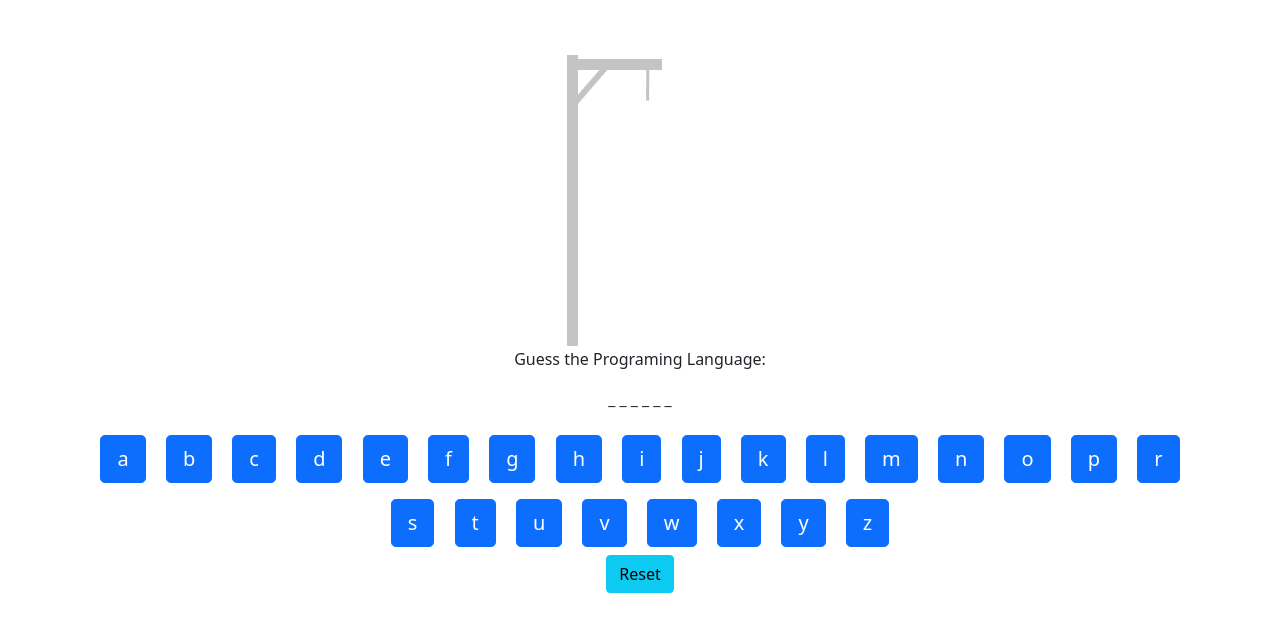
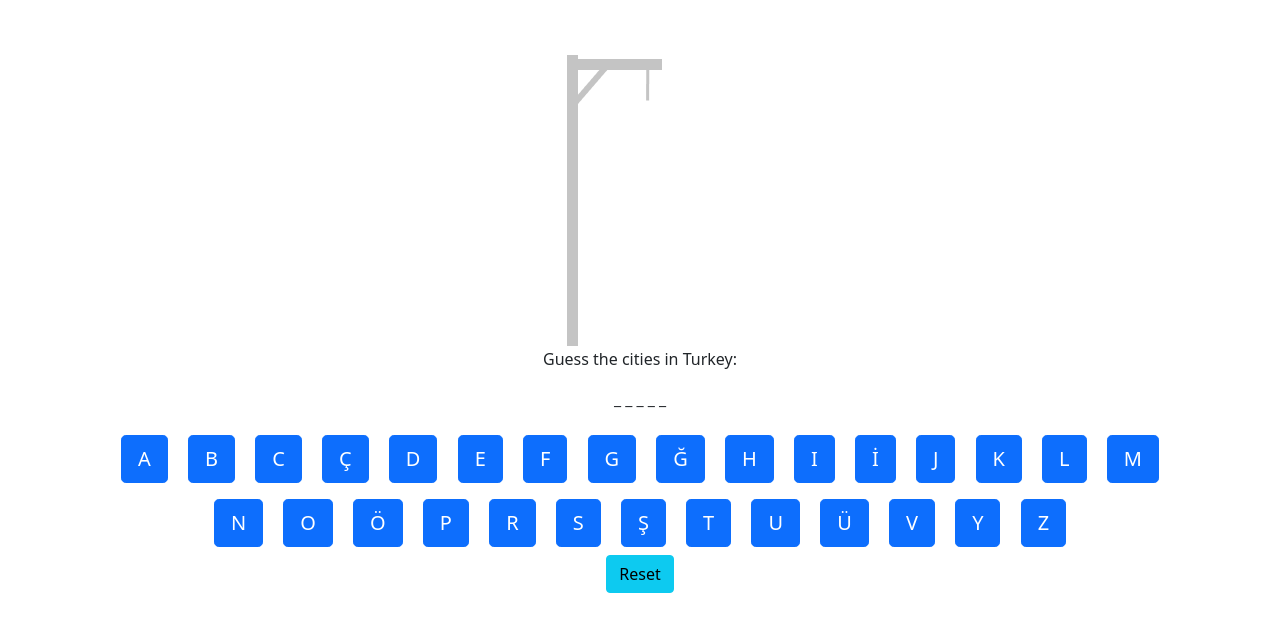
Before and after one commit to emrekesimemre/Hangman-project, a plain HTML site: page index.html in a window 1280 px wide. Shown: the part 83-714 px from the top of the page. Drawn offline with nearby package versions, Linux system fonts and the light colour scheme.

Commit message:
add cities

```diff
--- a/index.html
+++ b/index.html
@@ -8,19 +8,22 @@
       rel="stylesheet"
       href="https://cdn.jsdelivr.net/npm/bootstrap@5.1.3/dist/css/bootstrap.min.css"
     />
+    <script src="https://cdn.jsdelivr.net/npm/axios/dist/axios.min.js"></script>
     <title>Hangman</title>
   </head>
   <body>
     <div class="container">
       <h1 class="text-center">Hangman</h1>
-          <div class="float-right">Wrong Guesses: <span id="mistakes">0</span> of <span id="maxWrong"></span></div>
+      <div class="float-right">
+        Wrong Guesses: <span id="mistakes">0</span> of
+        <span id="maxWrong"></span>
+      </div>
       <div class="text-center">
-              <img id="hangmanPic" src="./image/0.jpg" alt="">
-              <p>Guess the Programing Language:</p>
+        <img id="hangmanPic" src="./image/0.jpg" alt="" />
+        <p>Guess the cities in Turkey:</p>
         <p id="wordSpotlight">The word be guessed goes here</p>
         <div id="keyboard"></div>
         <button class="btn btn-info" onclick="reset()">Reset</button>
-
       </div>
     </div>
     <script src="./js/hangman.js"></script>
--- a/js/hangman.js
+++ b/js/hangman.js
@@ -1,18 +1,104 @@
-let propgraming_languages = [
-  'python',
-  'javascript',
-  'mongodb',
-  'json',
-  'java',
-  'html',
-  'css',
-  'c',
-  'csharp',
-  'golang',
-  'kotlin',
-  'php',
-  'sql',
-  'ruby',
+// const list = []
+
+// const cities = async () => {
+//   let response = await axios(
+//     'https://gist.githubusercontent.com/serong/9b25594a7b9d85d3c7f7/raw/9904724fdf669ad68c07ab79af84d3a881ff8859/iller.json'
+//   );
+//   let cityList = response.data;
+//   console.log(cityList);
+//   newCityList = Object.values(cityList);
+//   console.log(newCityList);
+//   newCityList.forEach((item) => {
+//     list.push(item)
+//   })
+// };
+// cities();
+// console.log(list);
+// const newList = Array.from(list)
+// console.log(newList);
+
+let cityList = [
+  'ADANA',
+  'ADIYAMAN',
+  'AFYONKARAHİSAR',
+  'AĞRI',
+  'AMASYA',
+  'ANKARA',
+  'ANTALYA',
+  'ARTVİN',
+  'AYDIN',
+  'BALIKESİR',
+  'BİLECİK',
+  'BİNGÖL',
+  'BİTLİS',
+  'BOLU',
+  'BURDUR',
+  'BURSA',
+  'ÇANAKKALE',
+  'ÇANKIRI',
+  'ÇORUM',
+  'DENİZLİ',
+  'DİYARBAKIR',
+  'EDİRNE',
+  'ELAZIĞ',
+  'ERZİNCAN',
+  'ERZURUM',
+  'ESKİŞEHİR',
+  'GAZİANTEP',
+  'GİRESUN',
+  'GÜMÜŞHANE',
+  'HAKKARİ',
+  'HATAY',
+  'ISPARTA',
+  'MERSİN',
+  'İSTANBUL',
+  'İZMİR',
+  'KARS',
+  'KASTAMONU',
+  'KAYSERİ',
+  'KIRKLARELİ',
+  'KIRŞEHİR',
+  'KOCAELİ',
+  'KONYA',
+  'KÜTAHYA',
+  'MALATYA',
+  'MANİSA',
+  'KAHRAMANMARAŞ',
+  'MARDİN',
+  'MUĞLA',
+  'MUŞ',
+  'NEVŞEHİR',
+  'NİĞDE',
+  'ORDU',
+  'RİZE',
+  'SAKARYA',
+  'SAMSUN',
+  'SİİRT',
+  'SİNOP',
+  'SİVAS',
+  'TEKİRDAĞ',
+  'TOKAT',
+  'TRABZON',
+  'TUNCELİ',
+  'ŞANLIURFA',
+  'UŞAK',
+  'VAN',
+  'YOZGAT',
+  'ZONGULDAK',
+  'AKSARAY',
+  'BAYBURT',
+  'KARAMAN',
+  'KIRIKKALE',
+  'BATMAN',
+  'ŞIRNAK',
+  'BARTIN',
+  'ARDAHAN',
+  'IĞDIR',
+  'YALOVA',
+  'KARABÜK',
+  'KİLİS',
+  'OSMANİYE',
+  'DÜZCE',
 ];
 
 let answer = '';
@@ -21,14 +107,15 @@ let mistakes = 0;
 let guessed = [];
 
 function randomWord() {
-  answer =
-    propgraming_languages[
-      Math.floor(Math.random() * propgraming_languages.length)
+  answer=
+    cityList[
+      Math.floor(Math.random() * cityList.length)
     ];
+
 }
 
 function generateButtons() {
-  let buttonsHTML = 'abcdefghijklmnoprstuvwxyz'
+  let buttonsHTML = 'ABCÇDEFGĞHIİJKLMNOÖPRSŞTUÜVYZ'
     .split('')
     .map(
       (letter) =>
@@ -68,8 +155,7 @@ function handleGuess(chosenLetter) {
 }
 
 function updateHangmanPicture() {
-    document.getElementById("hangmanPic").src = `./image/${mistakes}.jpg`
-
+  document.getElementById('hangmanPic').src = `./image/${mistakes}.jpg`;
 }
 
 function checkIfGameWon() {
@@ -80,7 +166,9 @@ function checkIfGameWon() {
 
 function checkIfGameLost() {
   if (mistakes === maxWrong) {
-      document.getElementById('wordSpotlight').innerHTML = ` The answer was: ${answer}`;
+    document.getElementById(
+      'wordSpotlight'
+    ).innerHTML = ` The answer was: ${answer}`;
     document.getElementById('keyboard').innerHTML = 'You Lost!!';
   }
 }
```
Lines whose indentation alone changed are shown as unchanged.
